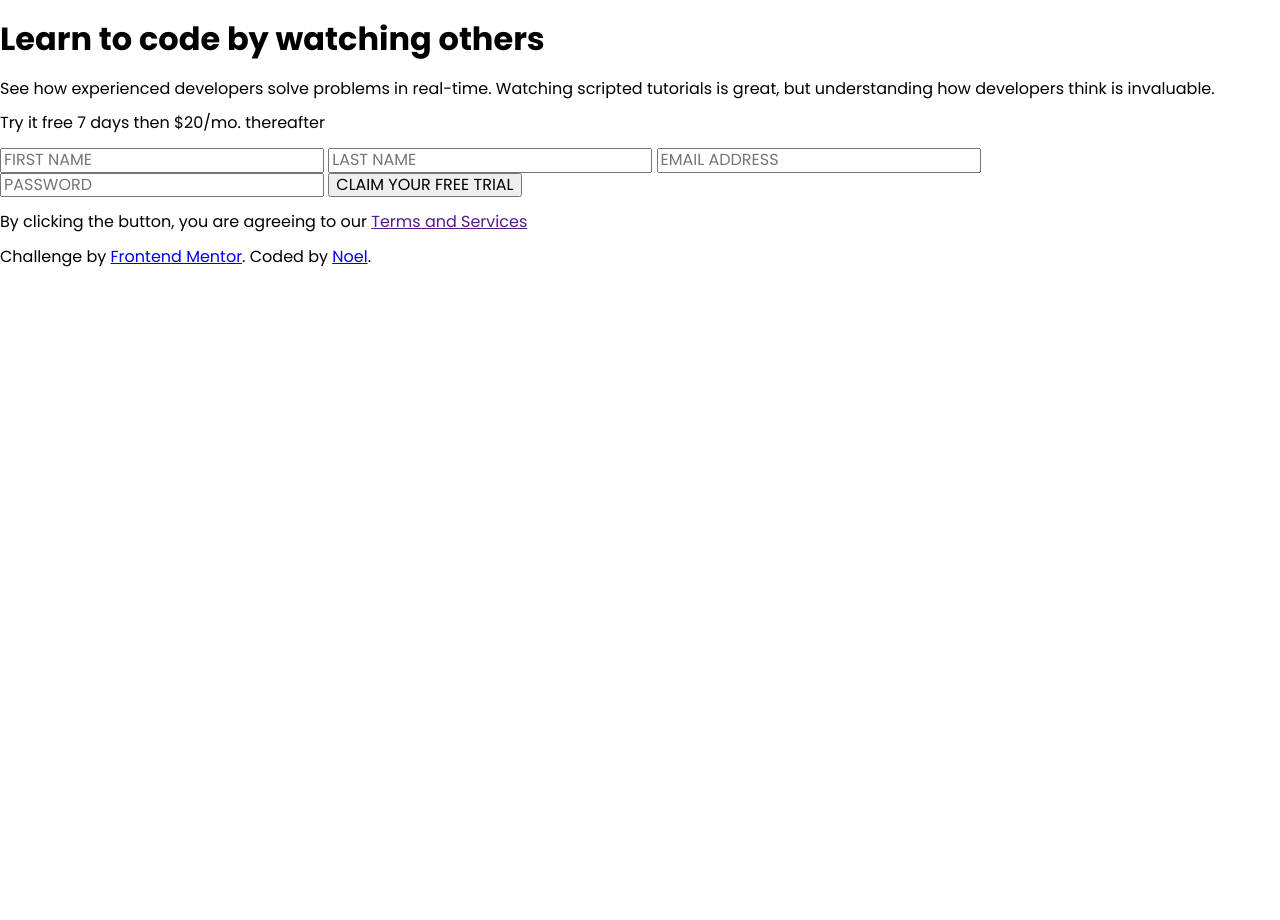
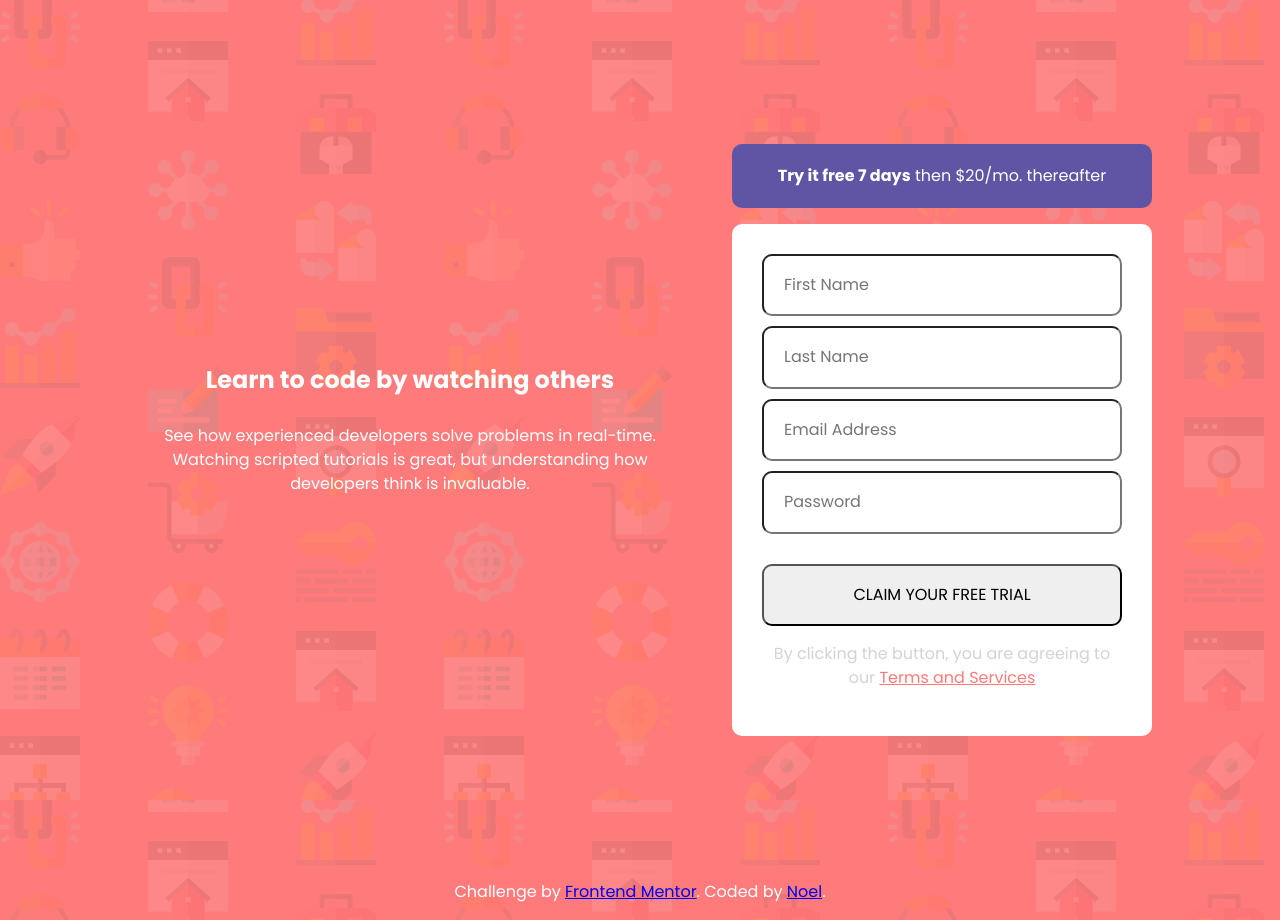
Before and after one commit to noelhoppe/intro-component-with-signup-form-master, a website: page index.html in a window 1280 px wide. Before the commit the page ends 800 px from the top, so only its background shows below. Drawn offline with nearby package versions, Linux system fonts and the light colour scheme.

Commit message:
HTML and CSS

```diff
--- a/index.html
+++ b/index.html
@@ -20,16 +20,18 @@
       </p>
     </header>
     <section>
-      <p>Try it free 7 days then $20/mo. thereafter</p>
-      <form> <!-- nest <p> tag into <form> tag? -->
-        <!-- here  I don't need <label> tags and the aria-label attribute, right? (tested with Chrome screen reader) -->
-        <input id="firstName" placeholder="First Name" required>
-        <input id="lastName" placeholder="Last Name" required>
-        <input id="email" placeholder="Email Address" type="email" required>
-        <input id="password" placeholder="Password" type="password" required>
-        <button type="submit">Claim your free trial</button>
-      </form>
-      <p>By clicking the button, you are agreeing to our <a href="">Terms and Services</a></p>
+      <p id="offer" class="border-radius"><b>Try it free 7 days</b> then $20/mo. thereafter</p>
+      <div class="form-container border-radius">
+        <form> <!-- nest <p> tag into <form> tag? -->
+          <!-- here  I don't need <label> tags and the aria-label attribute, right? (tested with Chrome screen reader) -->
+          <input id="firstName" placeholder="First Name" required class="border-radius">
+          <input id="lastName" placeholder="Last Name" required class="border-radius">
+          <input id="email" placeholder="Email Address" type="email" required class="border-radius">
+          <input id="password" placeholder="Password" type="password" required class="border-radius">
+          <button type="submit" class="border-radius">Claim your free trial</button>
+        </form>
+        <p id="conditions">By clicking the button, you are agreeing to our <a href="">Terms and Services</a></p>
+      </div>
     </section>
   </main>
   <footer>
--- a/styles.css
+++ b/styles.css
@@ -9,6 +9,7 @@
 
     font-family: Poppins;
 
+    /* I know, this are the default values :) */
     --font-weight-normal: 400;
     --font-weight-medium: 500;
     --font-weight-semi-bold: 600;
@@ -16,10 +17,82 @@
 }
 
 body {
-    font-size: 16px;
+    background-image: url("/images/bg-intro-mobile.png");
+    background-color: var(--clr-primary-red);
+    color: white;
+    line-height: 1.5rem; /* problems with line-height for the <h1> tag */
+    display: flex;
+    flex-direction: column;
+    justify-content: center;
+    text-align: center;
 }
 
-input,
+h1 {
+    font-size: 1.5rem;
+}
+
+/* I have to scroll in mobile version I believe it's not the style's intention */
+/* flexbox the right choose or should I use better grid?  */
+main {
+    display: flex;
+    flex-direction: column;
+    gap: 40px;
+    margin: 10%;
+}
+
+header {
+    display: flex;
+    flex-direction: column;
+    justify-content: center;
+}
+
+#offer {
+    padding: 20px;
+    background-color: var(--clr-acceent-blue);
+    border-radius: 10px;
+    color: white;
+}
+
+.form-container {
+    display: flex;
+    flex-direction: column;
+    padding: 30px;
+    background-color: white;
+    border-radius: 10px;
+}
+
+form {
+    display: flex;
+    flex-direction: column;
+    gap: 10px;
+}
+
 button {
     text-transform: uppercase;
+    margin-top: 20px;
 }
+
+button, input {
+    padding: 20px;
+}
+
+#conditions {
+    color: lightgray;
+}
+
+#conditions > a {
+    color: var(--clr-primary-red);
+}
+
+.border-radius {
+    border-radius: 10px; /* border on <input> tag looks wierd */
+}
+
+@media screen and (min-width: 426px) /* min-width property phone up */ {
+    body {
+        background-image: url("/images/bg-intro-desktop.png");
+    }
+    main {
+        flex-direction: row;
+    }
+}
```
